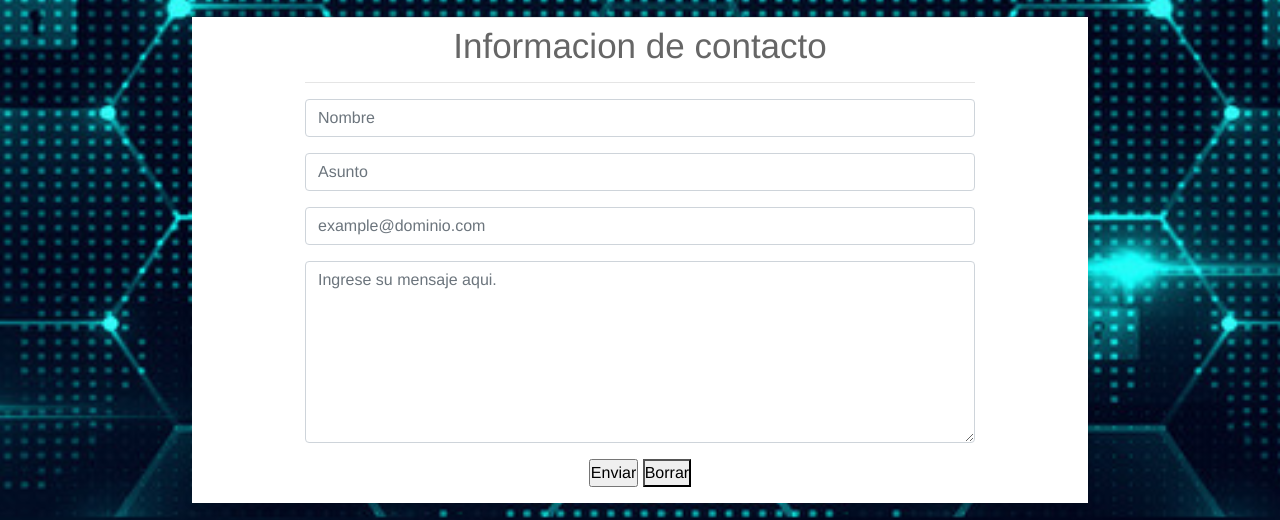
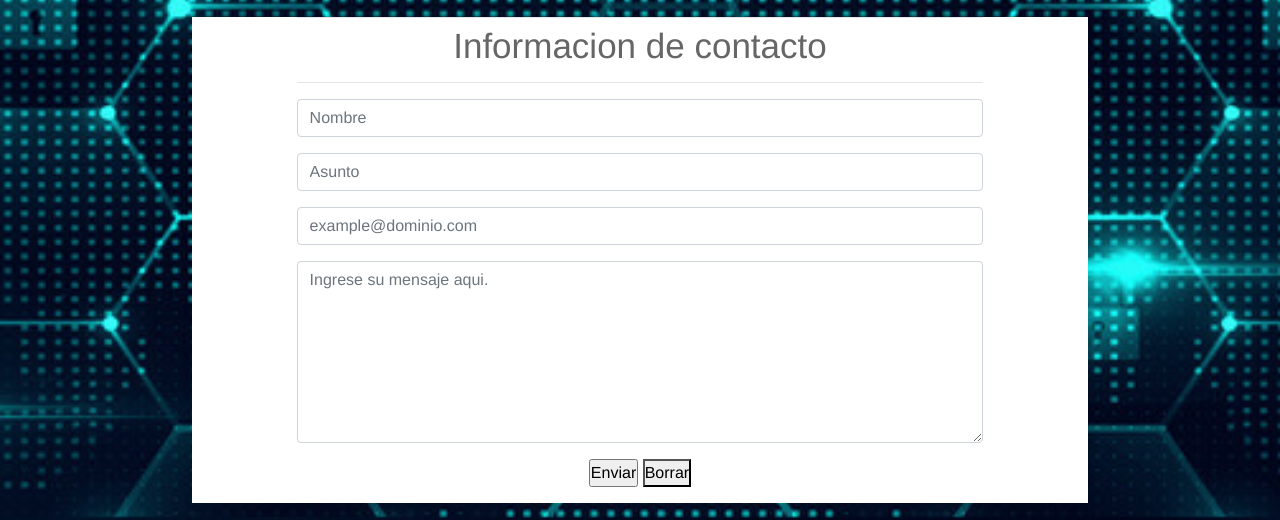
Before and after one commit to fernandocely/introduccion-html, a plain HTML site: page contacto.html in a window 1280 px wide. Shown: the part 283-803 px from the top of the page. Drawn offline with nearby package versions, Linux system fonts and the light colour scheme.

Commit message:
version 4.1

```diff
--- a/contacto.html
+++ b/contacto.html
@@ -28,7 +28,7 @@
 
    <article>
 
-    <div class="container" style="width:700px;">
+    <div class="container" style="width:80%;">
           <div class="well well-sm">
                    <form id="contactform" action="" name="contactform" method="post"><hr>
                     <fieldset>
```
Also changed, not shown: style.css (line endings or trailing spaces).
